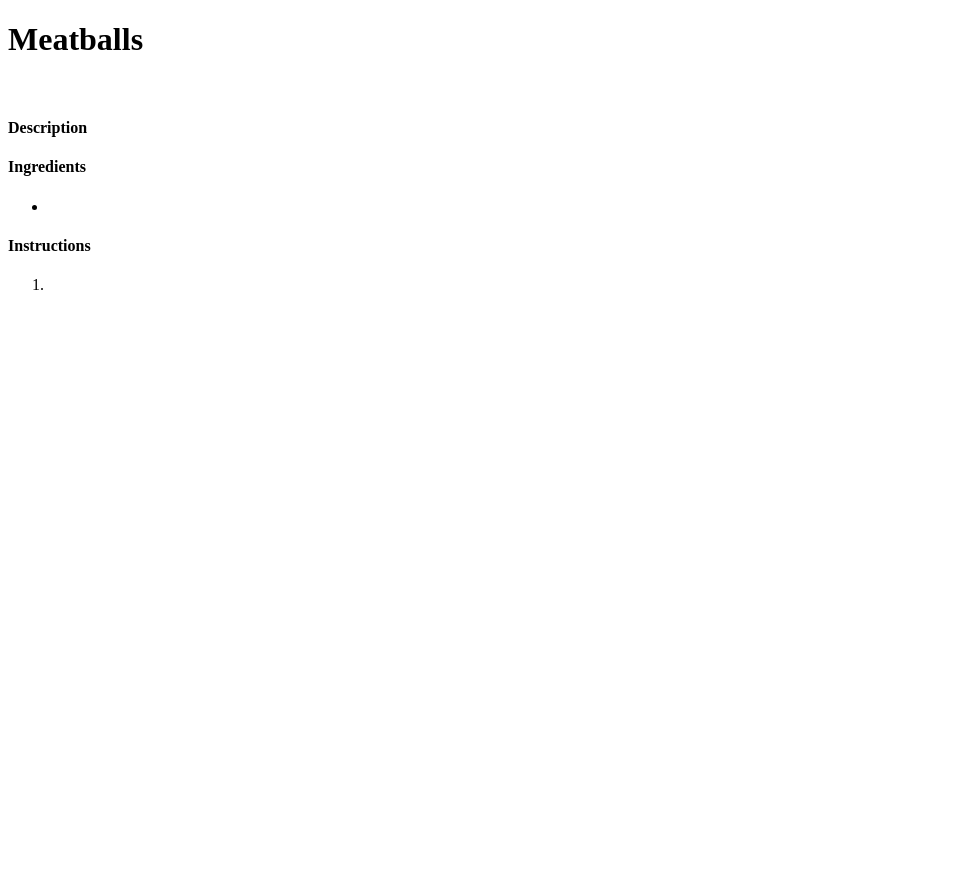
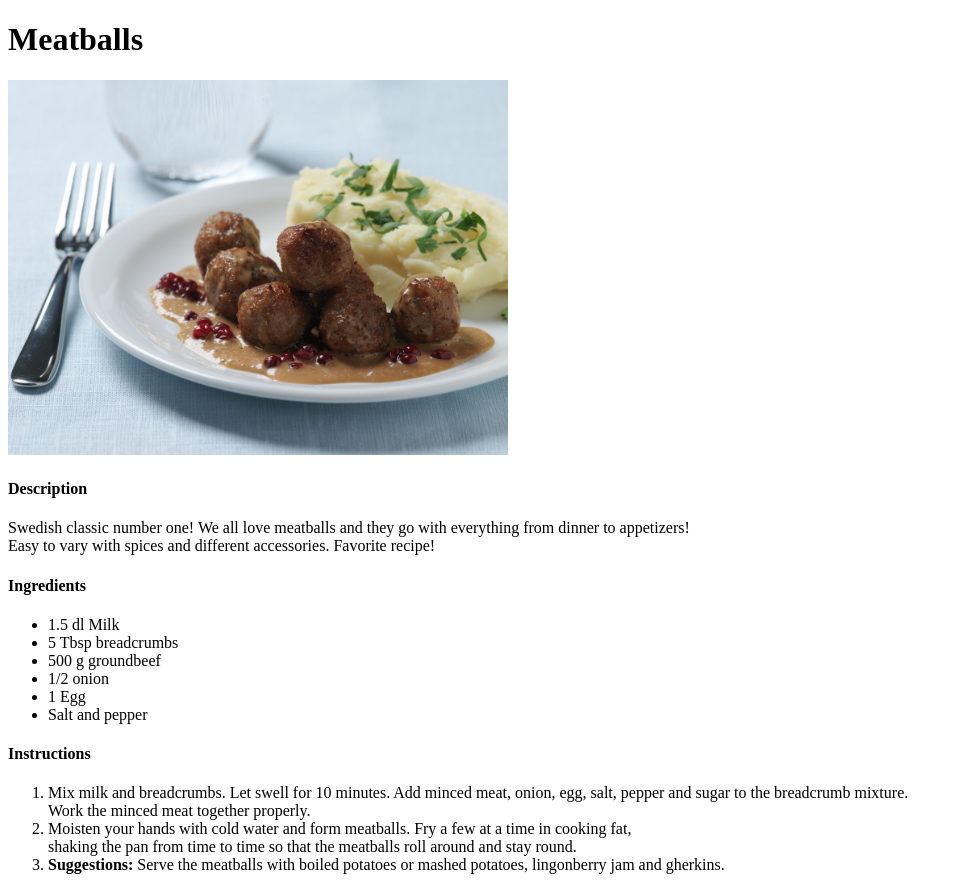
Before and after one commit to LLaagen/odin-recipes, a plain HTML site: page recipes/meatballs.html in a window 1280 px wide. Shown: the whole page, without its empty margins (0-959 px from the left). Before the commit the page ends 800 px from the top, so only its background shows below. Drawn offline with Linux system fonts and the light colour scheme.

Commit message:
Write first typeout meatball.html

```diff
--- a/recipes/meatballs.html
+++ b/recipes/meatballs.html
@@ -8,17 +8,22 @@
 </head>
 <body>
     <h1>Meatballs</h1>
-    <img src="" alt="">
+    <img src="meatballs.jpg" alt="Swedish meatballs" width="500">
 
     <h4>Description</h4>
     <p>
 
+Swedish classic number one! We all love meatballs and they go with everything from dinner to appetizers! <br> Easy to vary with spices and different accessories. Favorite recipe!
     </p>
 
     <h4>Ingredients</h4>
     <ul>
-        <li></li>
-
+        <li>1.5 dl Milk</li>
+        <li>5 Tbsp breadcrumbs</li>
+        <li>500 g groundbeef</li>
+        <li>1/2 onion</li>
+        <li>1 Egg</li>
+        <li>Salt and pepper</li>
 
 
 
@@ -26,8 +31,15 @@
 
     <h4> Instructions </h4>
     <ol>
-        <li></li>
+        <li>
 
+Mix milk and breadcrumbs. Let swell for 10 minutes. Add minced meat, onion, egg, salt, pepper and sugar to the breadcrumb mixture. <br>
+ Work the minced meat together properly.
+        </li>
+        <Li>
+            Moisten your hands with cold water and form meatballs. Fry a few at a time in cooking fat, <br>
+             shaking the pan from time to time so that the meatballs roll around and stay round.</Li>
+            <li> <strong>Suggestions:</strong>  Serve the meatballs with boiled potatoes or mashed potatoes, lingonberry jam and gherkins.</li>
 
 
     </ol>
```
Also changed, not shown: recipes/meatballs.jpg (added).
